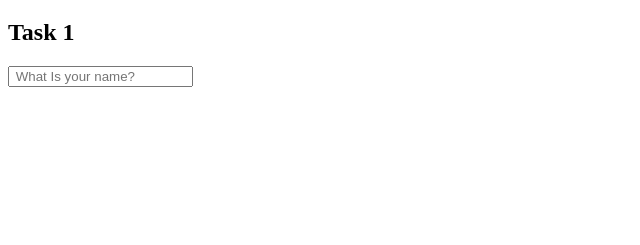
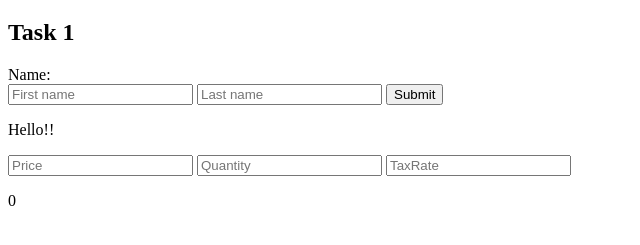
Before and after one commit to jhyche80-jpg/JavaScript_lab1, a plain HTML site: page index.html in a window 1280 px wide. Shown: the part 61-306 px from the top of the page, without its empty margins (0-640 px from the left). Drawn offline with Linux system fonts and the light colour scheme.

Commit message:
I added task two and added what should be in the html.

```diff
--- a/index.html
+++ b/index.html
@@ -1,9 +1,10 @@
 <!DOCTYPE html>
 <html lang="en">
+
 <head>
     <meta charset="UTF-8">
     <meta name="viewport" content="width=device-width, initial-scale=1.0">
-    <script  defer src="/Javascript_intro/Practice_activity/index.js"></script>
+    <script defer src="/Javascript_intro/Practice_activity/index.js"></script>
     <link rel="stylesheet" href="styles.css">
     <title>JavaScript Lab 1</title>
 </head>
@@ -12,12 +13,32 @@
 
 
 </Header>
+
 <body>
-<section>
-<h2>Task 1</h2>
-<input type="text" id = "firstName" placeholder=" What Is your name?">
+    <section class="Task1">
+        <div>
+            <h2>Task 1</h2>
+            <Label> Name: </Label>
+        </div>
+        <div>
+            <input type="text" id="firstName" placeholder="First name">
+            <input type="text" id="lastName" placeholder="Last name">
+            <button type="button" id="btn1"> Submit</button>
 
-</section>
+        </div>
+        <div>
+            <p id="Greeting">Hello!!</p>
+        </div>
+    </section>
+    <section class="Task2">
+        <input type="text" id="price" placeholder="Price">
+        <input type="text" id="Quantity" placeholder="Quantity">
+        <input type="text" id="Taxrate" placeholder="TaxRate">
+        <label for="Totalcost"></label>
+        <p id="Totalcost"> 0 </p>
+
+    </section>
 
 </body>
+
 </html>
```
